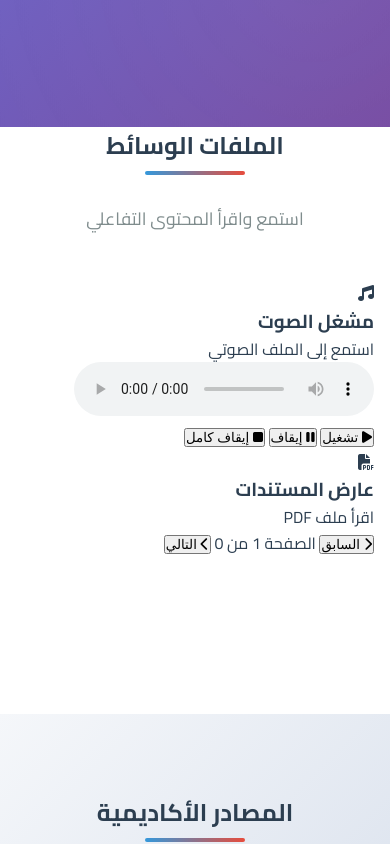
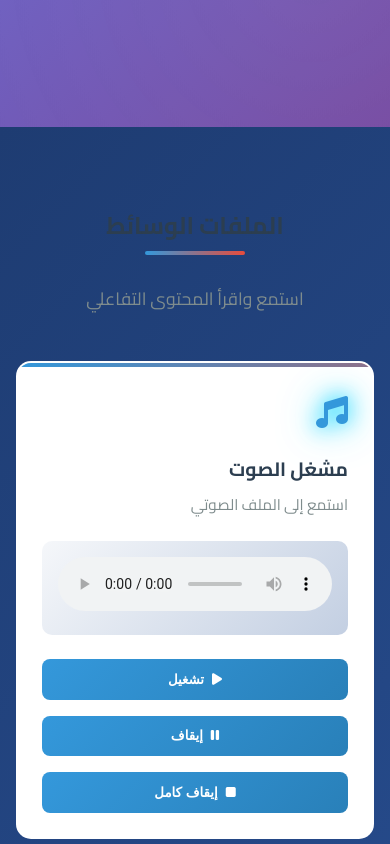
Before and after one commit to wwgtr/saifali, a plain HTML site: page index.html in a window 390 px wide. Shown: the part 780-1624 px from the top of the page. Drawn offline with Linux system fonts and the light colour scheme; a script that the page names is missing.

Commit message:
Update styles.css

```diff
--- a/styles.css
+++ b/styles.css
@@ -14,6 +14,7 @@
     --text-light: #7f8c8d;
     --shadow: 0 10px 30px rgba(0, 0, 0, 0.1);
     --transition: all 0.3s ease;
+    --lightning-color: #00d4ff;
 }
 
 html {
@@ -95,6 +96,93 @@ body {
     color: var(--accent-color);
 }
 
+/* Lightning Effects */
+.lightning-container {
+    position: absolute;
+    top: 0;
+    left: 0;
+    right: 0;
+    bottom: 0;
+    overflow: hidden;
+    z-index: 1;
+}
+
+.lightning {
+    position: absolute;
+    width: 2px;
+    height: 100%;
+    background: linear-gradient(to bottom, transparent, var(--lightning-color), transparent);
+    opacity: 0;
+    animation: lightning-strike 3s infinite;
+}
+
+.lightning:nth-child(1) {
+    left: 20%;
+    animation-delay: 0s;
+}
+
+.lightning:nth-child(2) {
+    left: 50%;
+    animation-delay: 1s;
+}
+
+.lightning:nth-child(3) {
+    left: 80%;
+    animation-delay: 2s;
+}
+
+@keyframes lightning-strike {
+    0% {
+        opacity: 0;
+        height: 0;
+    }
+    10% {
+        opacity: 1;
+        height: 100%;
+        box-shadow: 0 0 20px var(--lightning-color), 0 0 40px rgba(0, 212, 255, 0.5);
+    }
+    15% {
+        opacity: 0;
+        height: 100%;
+    }
+    20% {
+        opacity: 1;
+        height: 100%;
+        box-shadow: 0 0 20px var(--lightning-color), 0 0 40px rgba(0, 212, 255, 0.5);
+    }
+    25% {
+        opacity: 0;
+    }
+    100% {
+        opacity: 0;
+        height: 0;
+    }
+}
+
+/* Pulse Effect */
+@keyframes pulse {
+    0%, 100% {
+        box-shadow: 0 0 0 0 rgba(52, 152, 219, 0.7);
+    }
+    50% {
+        box-shadow: 0 0 0 15px rgba(52, 152, 219, 0);
+    }
+}
+
+.pulse-effect {
+    animation: pulse 2s infinite;
+}
+
+/* Electric Glow Effect */
+@keyframes electric-glow {
+    0%, 100% {
+        text-shadow: 0 0 10px var(--lightning-color), 0 0 20px rgba(0, 212, 255, 0.5);
+    }
+    50% {
+        text-shadow: 0 0 20px var(--lightning-color), 0 0 40px rgba(0, 212, 255, 0.8);
+    }
+}
+
 /* Hero Section */
 .hero {
     min-height: 100vh;
@@ -116,6 +204,7 @@ body {
         radial-gradient(circle at 20% 50%, rgba(255, 255, 255, 0.1) 0%, transparent 50%),
         radial-gradient(circle at 80% 80%, rgba(255, 255, 255, 0.05) 0%, transparent 50%);
     animation: float 6s ease-in-out infinite;
+    z-index: 0;
 }
 
 @keyframes float {
@@ -182,6 +271,156 @@ body {
     padding: 0 2rem;
 }
 
+/* Media Section */
+.media-section {
+    padding: 5rem 0;
+    background: linear-gradient(135deg, #1e3c72 0%, #2a5298 100%);
+    min-height: auto;
+}
+
+.media-container {
+    display: grid;
+    grid-template-columns: repeat(auto-fit, minmax(350px, 1fr));
+    gap: 3rem;
+    margin-top: 3rem;
+}
+
+.media-card {
+    background: var(--white);
+    border-radius: 15px;
+    padding: 2.5rem;
+    box-shadow: var(--shadow);
+    transition: var(--transition);
+    border: 2px solid transparent;
+    position: relative;
+    overflow: hidden;
+}
+
+.media-card::before {
+    content: '';
+    position: absolute;
+    top: 0;
+    right: 0;
+    width: 100%;
+    height: 4px;
+    background: linear-gradient(90deg, var(--secondary-color), var(--accent-color));
+    animation: electric-border 2s infinite;
+}
+
+@keyframes electric-border {
+    0%, 100% {
+        box-shadow: inset 0 0 10px rgba(52, 152, 219, 0.3);
+    }
+    50% {
+        box-shadow: inset 0 0 20px rgba(52, 152, 219, 0.6);
+    }
+}
+
+.media-card:hover {
+    transform: translateY(-10px);
+    box-shadow: 0 20px 50px rgba(0, 0, 0, 0.2);
+}
+
+.media-icon {
+    font-size: 3rem;
+    color: var(--secondary-color);
+    margin-bottom: 1rem;
+    animation: electric-glow 2s infinite;
+}
+
+.media-card h3 {
+    font-size: 1.5rem;
+    color: var(--primary-color);
+    margin-bottom: 0.5rem;
+}
+
+.media-description {
+    color: var(--text-light);
+    margin-bottom: 1.5rem;
+    font-size: 0.95rem;
+}
+
+/* Audio Player */
+.audio-player {
+    margin: 1.5rem 0;
+    padding: 1rem;
+    background: linear-gradient(135deg, #f5f7fa 0%, #c3cfe2 100%);
+    border-radius: 10px;
+}
+
+.audio-player audio {
+    width: 100%;
+    outline: none;
+}
+
+.audio-controls {
+    display: flex;
+    gap: 1rem;
+    margin-top: 1rem;
+    flex-wrap: wrap;
+}
+
+.control-btn {
+    flex: 1;
+    min-width: 100px;
+    padding: 0.8rem 1rem;
+    background: linear-gradient(135deg, var(--secondary-color), #2980b9);
+    color: var(--white);
+    border: none;
+    border-radius: 8px;
+    cursor: pointer;
+    font-weight: 600;
+    transition: var(--transition);
+    display: flex;
+    align-items: center;
+    justify-content: center;
+    gap: 0.5rem;
+}
+
+.control-btn:hover {
+    transform: scale(1.05);
+    box-shadow: 0 5px 15px rgba(52, 152, 219, 0.4);
+}
+
+.control-btn:active {
+    transform: scale(0.98);
+}
+
+/* PDF Viewer */
+.pdf-controls {
+    display: flex;
+    gap: 1rem;
+    margin-bottom: 1.5rem;
+    align-items: center;
+    flex-wrap: wrap;
+}
+
+.page-info {
+    flex: 1;
+    text-align: center;
+    color: var(--text-dark);
+    font-weight: 600;
+    min-width: 150px;
+}
+
+.pdf-viewer {
+    background: linear-gradient(135deg, #f5f7fa 0%, #c3cfe2 100%);
+    border-radius: 10px;
+    padding: 1rem;
+    display: flex;
+    justify-content: center;
+    align-items: center;
+    min-height: 400px;
+    max-height: 600px;
+    overflow: auto;
+}
+
+#pdfCanvas {
+    max-width: 100%;
+    height: auto;
+    border-radius: 8px;
+}
+
 /* Section Styles */
 .sources-section {
     padding: 5rem 0;
@@ -215,6 +454,7 @@ body {
     height: 4px;
     background: linear-gradient(90deg, var(--secondary-color), var(--accent-color));
     border-radius: 2px;
+    animation: electric-glow 2s infinite;
 }
 
 .section-subtitle {
@@ -362,6 +602,7 @@ body {
 @media (max-width: 768px) {
     .nav-menu {
         gap: 1rem;
+        font-size: 0.9rem;
     }
 
     .hero-title {
@@ -381,13 +622,38 @@ body {
         gap: 1.5rem;
     }
 
+    .media-container {
+        grid-template-columns: 1fr;
+        gap: 2rem;
+    }
+
     .source-card {
+        padding: 1.5rem;
+    }
+
+    .media-card {
         padding: 1.5rem;
     }
 
     .cta-button {
         padding: 0.8rem 2rem;
         font-size: 1rem;
+    }
+
+    .pdf-controls {
+        flex-direction: column;
+    }
+
+    .page-info {
+        min-width: auto;
+    }
+
+    .audio-controls {
+        flex-direction: column;
+    }
+
+    .control-btn {
+        min-width: auto;
     }
 }
 
@@ -402,7 +668,7 @@ body {
 
     .nav-menu {
         gap: 0.5rem;
-        font-size: 0.9rem;
+        font-size: 0.8rem;
     }
 
     .hero-title {
@@ -427,6 +693,19 @@ body {
 
     .source-card-description {
         font-size: 0.9rem;
+    }
+
+    .media-icon {
+        font-size: 2rem;
+    }
+
+    .media-card h3 {
+        font-size: 1.2rem;
+    }
+
+    .pdf-viewer {
+        min-height: 300px;
+        max-height: 400px;
     }
 }
 
@@ -458,13 +737,3 @@ body {
 a, button {
     transition: var(--transition);
 }
-
-/* Loading animation */
-@keyframes pulse {
-    0%, 100% { opacity: 1; }
-    50% { opacity: 0.5; }
-}
-
-.loading {
-    animation: pulse 1.5s ease-in-out infinite;
-}
```
